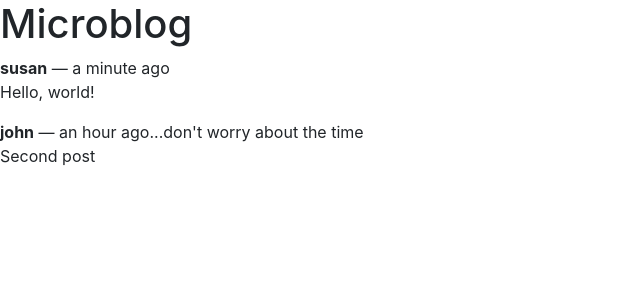
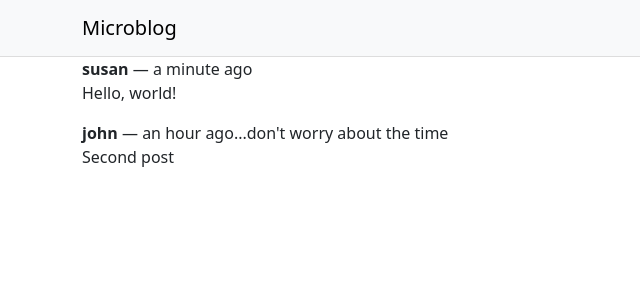
Before and after one commit to guimauveAstorDunc/NoobReactMicroblogLessons, a React (Create React App) app: page / in a window 1280 px wide. Shown: the top 300 px of the page, without its empty margins (0-640 px from the left). Built offline with nearby package versions, Linux system fonts and the light colour scheme.

Commit message:
Header Component & Bootstrap Styling.

```diff
--- a/src/App.js
+++ b/src/App.js
@@ -1,3 +1,5 @@
+import Container from 'react-bootstrap/Container';
+import Header from './components/Header'
 
 export default function App() {
   const posts = [
@@ -21,8 +23,9 @@ export default function App() {
 
   return (
     // Fragment: Invisible Parent Elmt
-    <>
-      <h1>Microblog</h1>
+    <Container fluid className="App">
+      <Header />
+      <Container>
         {posts.length === 0 ?
           <p>There are no blog posts.</p>
         :
@@ -36,6 +39,7 @@ export default function App() {
             );
           })
         }
-    </>
+      </Container>
+    </Container>
   );
 }
--- /dev/null
+++ b/src/components/Header.js
@@ -0,0 +1,15 @@
+import Container from 'react-bootstrap/Container';
+import Navbar from 'react-bootstrap/Navbar';
+
+export default function Header() {
+    return (
+        /* Likely to be deleted later, but while it's still new to me,
+            "sticky" in this case refers to the Navbar staying on screen
+            regardless of the user's scrolling. */
+        <Navbar bg="light" sticky="top" className="Header">
+            <Container>
+                <Navbar.Brand>Microblog</Navbar.Brand>
+            </Container>
+        </Navbar>
+    );
+}
--- a/src/index.css
+++ b/src/index.css
@@ -1,13 +1,7 @@
-body {
-  margin: 0;
-  font-family: -apple-system, BlinkMacSystemFont, 'Segoe UI', 'Roboto', 'Oxygen',
-    'Ubuntu', 'Cantarell', 'Fira Sans', 'Droid Sans', 'Helvetica Neue',
-    sans-serif;
-  -webkit-font-smoothing: antialiased;
-  -moz-osx-font-smoothing: grayscale;
+.App {
+  padding: 0;
 }
 
-code {
-  font-family: source-code-pro, Menlo, Monaco, Consolas, 'Courier New',
-    monospace;
+.Header {
+  border-bottom: 1px solid #dddddd;
 }
```
Also changed, not shown: custom_scripts/sendToGitHub.js (+8 -8 lines), 1 other file (tests, documents, lock files or other folders). Lines whose indentation alone changed are shown as unchanged.
